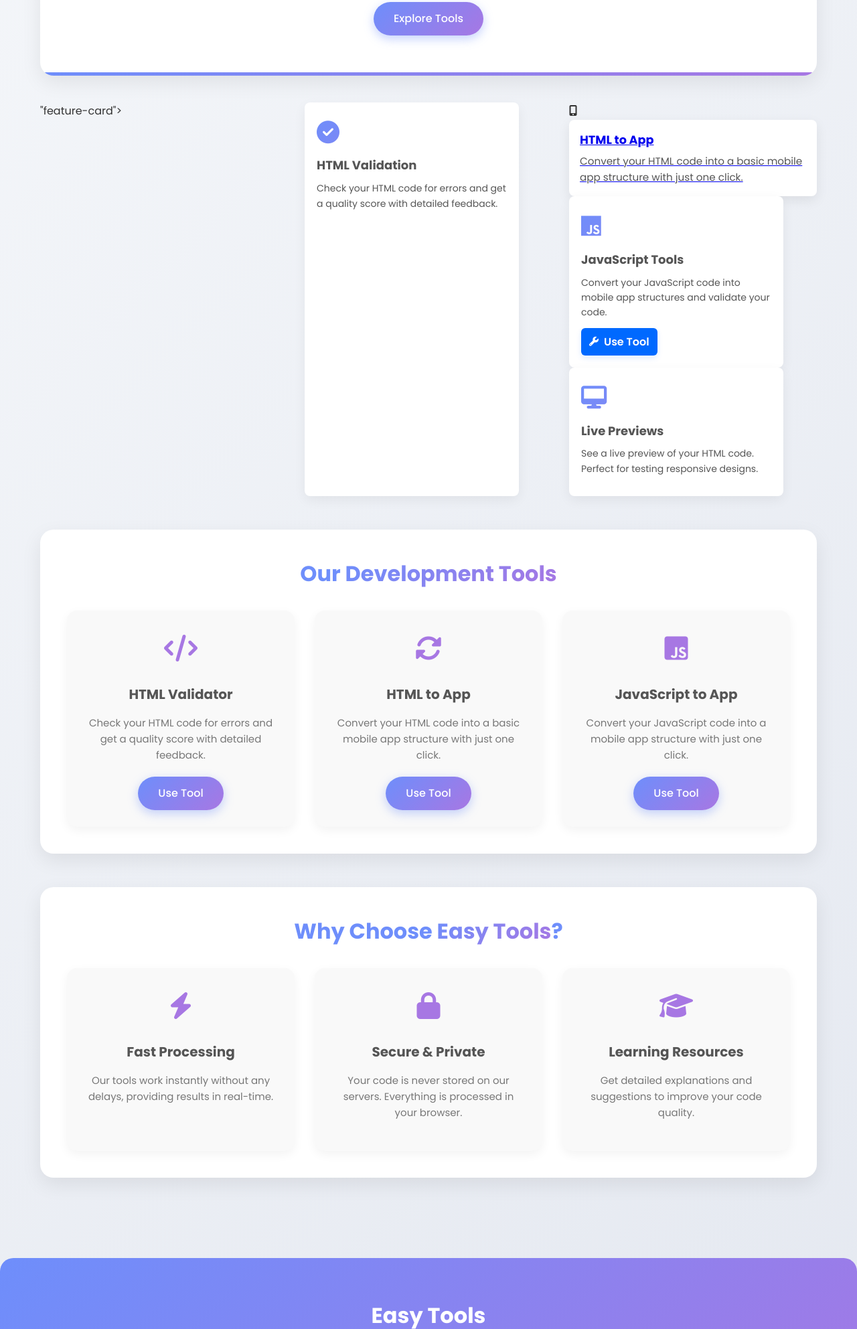
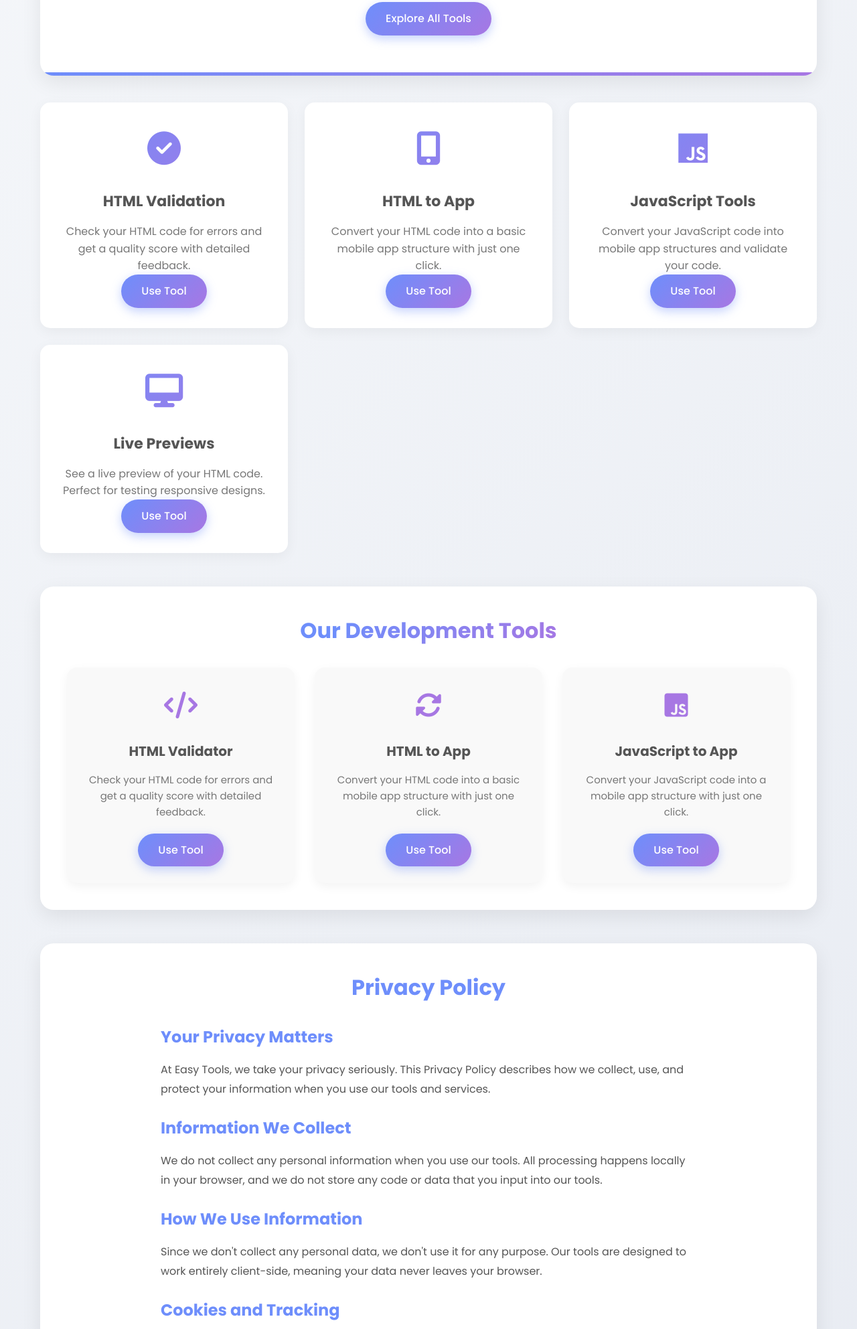
Before and after one commit to hasibulmahir-rgb/Toll, a plain HTML site: page index.html in a window 1280 px wide. Shown: the part 506-2491 px from the top of the page at 67% size. Drawn offline with Linux system fonts and the light colour scheme.

Commit message:
Update index.html

```diff
--- a/index.html
+++ b/index.html
@@ -3,8 +3,6 @@
 <head>
     <meta charset="UTF-8">
     <meta name="viewport" content="width=device-width, initial-scale=1.0">
-    <meta name="description" content="Easy Tools - Free online web development tools including HTML validator, JavaScript converter, and live previews.">
-    <meta name="keywords" content="html tools, javascript tools, web development, code validator, html to app, seo tools">
     <title>Easy Tools - Free Web Developer Utilities</title>
     <link rel="stylesheet" href="https://cdnjs.cloudflare.com/ajax/libs/font-awesome/6.4.0/css/all.min.css">
     <link href="https://fonts.googleapis.com/css2?family=Poppins:wght@300;400;500;600;700&display=swap" rel="stylesheet">
@@ -294,6 +292,7 @@
             justify-content: center;
             gap: 30px;
             margin: 30px 0;
+            flex-wrap: wrap;
         }
 
         .footer-links a {
@@ -368,6 +367,49 @@
             font-weight: 700;
         }
 
+        /* Privacy Section */
+        .privacy-section {
+            background: white;
+            border-radius: 20px;
+            padding: 40px;
+            margin: 40px 0;
+            box-shadow: 0 10px 30px rgba(0, 0, 0, 0.08);
+        }
+
+        .privacy-section h2 {
+            font-size: 32px;
+            color: #6e8efb;
+            margin-bottom: 30px;
+            text-align: center;
+        }
+
+        .privacy-content {
+            max-width: 800px;
+            margin: 0 auto;
+        }
+
+        .privacy-content h3 {
+            font-size: 24px;
+            color: #6e8efb;
+            margin: 25px 0 15px;
+        }
+
+        .privacy-content p {
+            margin-bottom: 15px;
+            color: #555;
+            line-height: 1.8;
+        }
+
+        .privacy-content ul {
+            margin-bottom: 20px;
+            padding-left: 20px;
+        }
+
+        .privacy-content li {
+            margin-bottom: 10px;
+            color: #555;
+        }
+
         /* Responsive Design */
         @media (max-width: 768px) {
             .logo h1 {
@@ -390,6 +432,10 @@
                 flex-direction: column;
                 gap: 15px;
             }
+
+            .privacy-section {
+                padding: 25px;
+            }
         }
     </style>
 </head>
@@ -408,101 +454,36 @@
         <section class="hero">
             <h2>Supercharge Your <span class="animated-text">Web Development</span> Workflow</h2>
             <p>Easy Tools provides everything you need to validate, convert, and optimize your code. All tools are completely free to use and require no registration.</p>
-            <a href="#tools" class="btn">Explore Tools</a>
+            <a href="https://hasibulmahir-rgb.github.io/Toll/web-devoloper-free.html" class="btn">Explore All Tools</a>
         </section>
 
         <section class="features">
-          "feature-card">
-                <div cl  <div class="feature-card">
+            <div class="feature-card">
                 <div class="feature-icon">
                     <i class="fas fa-check-circle"></i>
                 </div>
                 <h3>HTML Validation</h3>
                 <p>Check your HTML code for errors and get a quality score with detailed feedback.</p>
+                <a href="https://hasibulmahir-rgb.github.io/Toll/web-devoloper-free.html" class="btn">Use Tool</a>
             </div>
 
-            <div class=ass="feature-icon">
+            <div class="feature-card">
+                <div class="feature-icon">
                     <i class="fas fa-mobile-alt"></i>
-               <!-- Clickable card (replace the href with your URL) -->
-<a class="https://www.paneluser.xyz/2025/09/easy-tools.html?m=1" href="/Toll
-/web-devoloper-free.html
-" target="_blank" rel="noopener noreferrer">
-  <div class="card">
-    <h3>HTML to App</h3>
-    <p>Convert your HTML code into a basic mobile app structure with just one click.</p>
-  </div>
-</a>
+                </div>
+                <h3>HTML to App</h3>
+                <p>Convert your HTML code into a basic mobile app structure with just one click.</p>
+                <a href="https://hasibulmahir-rgb.github.io/Toll/web-devoloper-free.html" class="btn">Use Tool</a>
+            </div>
 
-<!-- Optional minimal CSS to make the whole card look like a normal card and remove link styling -->
-<style>
-  .card-link { display: inline-block; text-decoration: none; color: inherit; }
-  .card {
-    padding: 16px;
-    border-radius: 8px;
-    box-shadow: 0 6px 18px rgba(0,0,0,0.08);
-    background: #fff;
-    transition: transform .12s ease, box-shadow .12s ease;
-  }
-  .card-link:hover .card { transform: translateY(-4px); box-shadow: 0 10px 24px rgba(0,0,0,0.12); }
-  .card h3 { margin: 0 0 6px; font-size: 1.1rem; }
-  .card p { margin: 0; font-size: .95rem; color: #555; }
-</style>
-
-          <div class="feature-card">
-  <div class="feature-icon">
-    <i class="fab fa-js" aria-hidden="true"></i>
-  </div>
-
-  <h3>JavaScript Tools</h3>
-  <p>Convert your JavaScript code into mobile app structures and validate your code.</p>
-
-  <!-- Use Tool button -->
-  <div class="feature-actions">
-    <!-- opens the link in a new tab; change target to "_self" if you want same-tab navigation -->
-    <a
-      class="use-tool-btn"
-      href="https://hasibulmahir-rgb.github.io/Toll/web-devoloper-free.html"
-      target="_blank"
-      rel="noopener noreferrer"
-      aria-label="Open JavaScript Tools"
-    >
-      <i class="fas fa-wrench" aria-hidden="true"></i> Use Tool
-    </a>
-  </div>
-</div>
-
-<!-- Example CSS (add to your stylesheet) -->
-<style>
-.feature-card {
-  background: #fff;
-  border-radius: 8px;
-  padding: 18px;
-  box-shadow: 0 6px 18px rgba(0,0,0,0.06);
-  max-width: 320px;
-  text-align: left;
-  font-family: system-ui, -apple-system, "Segoe UI", Roboto, "Helvetica Neue", Arial;
-}
-.feature-icon { font-size: 34px; color: #f0c000; margin-bottom: 8px; }
-.feature-card h3 { margin: 4px 0 8px; font-size: 18px; }
-.feature-card p { margin: 0 0 12px; color: #555; font-size: 14px; }
-
-.feature-actions { margin-top: 8px; }
-.use-tool-btn {
-  display: inline-flex;
-  align-items: center;
-  gap: 8px;
-  padding: 8px 12px;
-  border-radius: 6px;
-  text-decoration: none;
-  background: #0069ff;
-  color: #fff;
-  font-weight: 600;
-  box-shadow: 0 4px 8px rgba(0,105,255,0.12);
-}
-.use-tool-btn i { font-size: 14px; }
-.use-tool-btn:active { transform: translateY(1px); }
-</style>
-
+            <div class="feature-card">
+                <div class="feature-icon">
+                    <i class="fab fa-js"></i>
+                </div>
+                <h3>JavaScript Tools</h3>
+                <p>Convert your JavaScript code into mobile app structures and validate your code.</p>
+                <a href="https://hasibulmahir-rgb.github.io/Toll/web-devoloper-free.html" class="btn">Use Tool</a>
+            </div>
 
             <div class="feature-card">
                 <div class="feature-icon">
@@ -510,10 +491,11 @@
                 </div>
                 <h3>Live Previews</h3>
                 <p>See a live preview of your HTML code. Perfect for testing responsive designs.</p>
+                <a href="https://hasibulmahir-rgb.github.io/Toll/web-devoloper-free.html" class="btn">Use Tool</a>
             </div>
         </section>
 
-        <section id="tools" class="tool-highlight">
+        <section class="tool-highlight">
             <h2>Our <span class="animated-text">Development Tools</span></h2>
             <div class="tool-container">
                 <div class="tool">
@@ -522,7 +504,7 @@
                     </div>
                     <h3>HTML Validator</h3>
                     <p>Check your HTML code for errors and get a quality score with detailed feedback.</p>
-                    <a href="#" class="btn">Use Tool</a>
+                    <a href="https://hasibulmahir-rgb.github.io/Toll/web-devoloper-free.html" class="btn">Use Tool</a>
                 </div>
 
                 <div class="tool">
@@ -531,7 +513,7 @@
                     </div>
                     <h3>HTML to App</h3>
                     <p>Convert your HTML code into a basic mobile app structure with just one click.</p>
-                    <a href="#" class="btn">Use Tool</a>
+                    <a href="https://hasibulmahir-rgb.github.io/Toll/web-devoloper-free.html" class="btn">Use Tool</a>
                 </div>
 
                 <div class="tool">
@@ -540,8 +522,34 @@
                     </div>
                     <h3>JavaScript to App</h3>
                     <p>Convert your JavaScript code into a mobile app structure with just one click.</p>
-                    <a href="#" class="btn">Use Tool</a>
+                    <a href="https://hasibulmahir-rgb.github.io/Toll/web-devoloper-free.html" class="btn">Use Tool</a>
                 </div>
+            </div>
+        </section>
+
+        <section class="privacy-section">
+            <h2>Privacy Policy</h2>
+            <div class="privacy-content">
+                <h3>Your Privacy Matters</h3>
+                <p>At Easy Tools, we take your privacy seriously. This Privacy Policy describes how we collect, use, and protect your information when you use our tools and services.</p>
+
+                <h3>Information We Collect</h3>
+                <p>We do not collect any personal information when you use our tools. All processing happens locally in your browser, and we do not store any code or data that you input into our tools.</p>
+
+                <h3>How We Use Information</h3>
+                <p>Since we don't collect any personal data, we don't use it for any purpose. Our tools are designed to work entirely client-side, meaning your data never leaves your browser.</p>
+
+                <h3>Cookies and Tracking</h3>
+                <p>We do not use cookies or any tracking technologies. Our website is designed to be privacy-friendly and respect your right to browse without being tracked.</p>
+
+                <h3>Third-Party Links</h3>
+                <p>Our website may contain links to third-party websites. We are not responsible for the privacy practices or content of these external sites.</p>
+
+                <h3>Changes to This Policy</h3>
+                <p>We may update our Privacy Policy from time to time. We will notify you of any changes by posting the new Privacy Policy on this page.</p>
+
+                <h3>Contact Us</h3>
+                <p>If you have any questions about this Privacy Policy, please contact us at privacy@easytools.example.</p>
             </div>
         </section>
 
@@ -589,10 +597,10 @@
 
                 <div class="footer-links">
                     <a href="#">Home</a>
-                    <a href="#">Tools</a>
+                    <a href="https://hasibulmahir-rgb.github.io/Toll/web-devoloper-free.html">All Tools</a>
+                    <a href="#privacy">Privacy Policy</a>
                     <a href="#">About</a>
                     <a href="#">Contact</a>
-                    <a href="#">Privacy Policy</a>
                 </div>
 
                 <div class="social-icons">
@@ -658,7 +666,6 @@
         // Typewriter effect for hero text
         const typewriter = () => {
             const textElement = document.querySelector('.animated-text');
-            const originalText = textElement.textContent;
             const texts = ['Web Development', 'Coding', 'Productivity', 'Workflow'];
             let textIndex = 0;
             let charIndex = 0;
```
